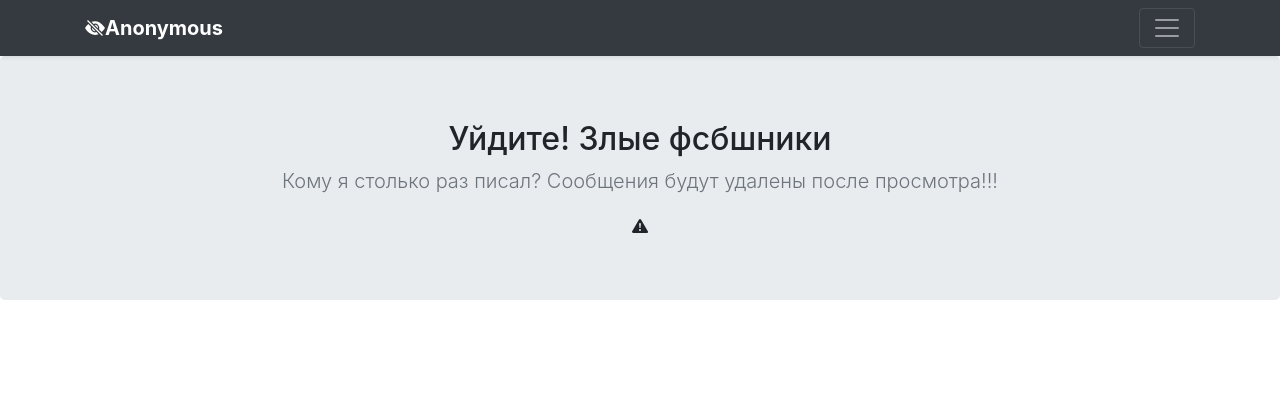
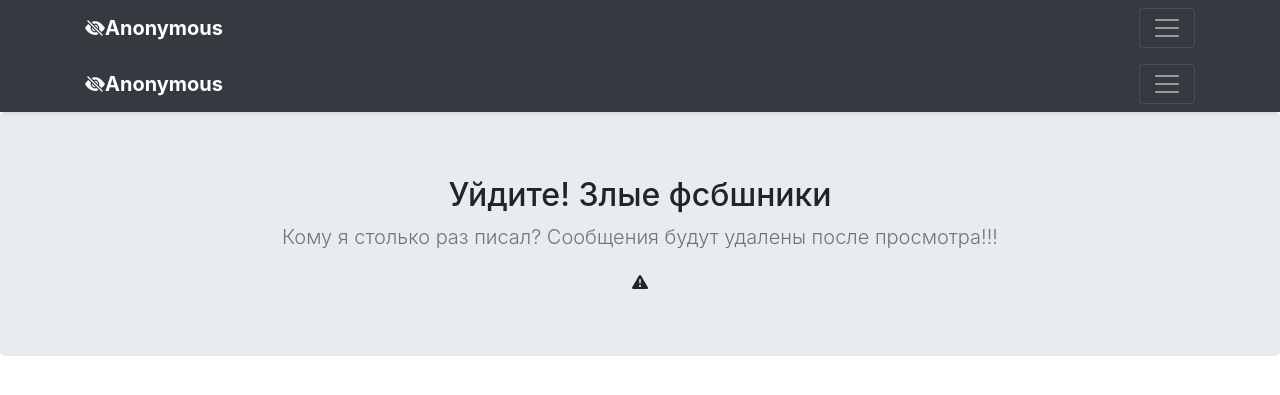
Before and after one commit to Eliandry/notes, a Django app: page /decrypt/32/1/ in a window 1280 px wide. Shown: the top 395 px of the page. Run offline with Django 3.2, Linux system fonts and the light colour scheme; data comes from the database, SQL or seed files in the repository; some libraries are stand-ins or nearby versions.

Commit message:
Update mainhtml.html

```diff
--- a/templates/mainhtml.html
+++ b/templates/mainhtml.html
@@ -27,6 +27,23 @@
     </style>
     <link href="cover.css" rel="stylesheet">
 <body class="text-center">
+<header>
+  <div class="navbar navbar-dark bg-dark shadow-sm">
+    <div class="container d-flex justify-content-between">
+      <a href="" class="navbar-brand d-flex align-items-center">
+        <svg class="bi bi-eye-slash-fill" width="1em" height="1em" viewBox="0 0 16 16" fill="currentColor" xmlns="http://www.w3.org/2000/svg">
+            <path d="M10.79 12.912l-1.614-1.615a3.5 3.5 0 01-4.474-4.474l-2.06-2.06C.938 6.278 0 8 0 8s3 5.5 8 5.5a7.029 7.029 0 002.79-.588zM5.21 3.088A7.028 7.028 0 018 2.5c5 0 8 5.5 8 5.5s-.939 1.721-2.641 3.238l-2.062-2.062a3.5 3.5 0 00-4.474-4.474L5.21 3.089z"/>
+            <path d="M5.525 7.646a2.5 2.5 0 002.829 2.829l-2.83-2.829zm4.95.708l-2.829-2.83a2.5 2.5 0 012.829 2.829z"/>
+            <path fill-rule="evenodd" d="M13.646 14.354l-12-12 .708-.708 12 12-.708.708z" clip-rule="evenodd"/>
+    </svg>
+        <strong>Anonymous</strong>
+      </a>
+      <button class="navbar-toggler collapsed" type="button" data-toggle="collapse" data-target="#Header" aria-controls="Header" aria-expanded="False" aria-label="Toggle navigation">
+        <span class="navbar-toggler-icon"></span>
+      </button>
+    </div>
+  </div>
+</header>
     {% block content %}
 	{% endblock %}
 </body>
```
